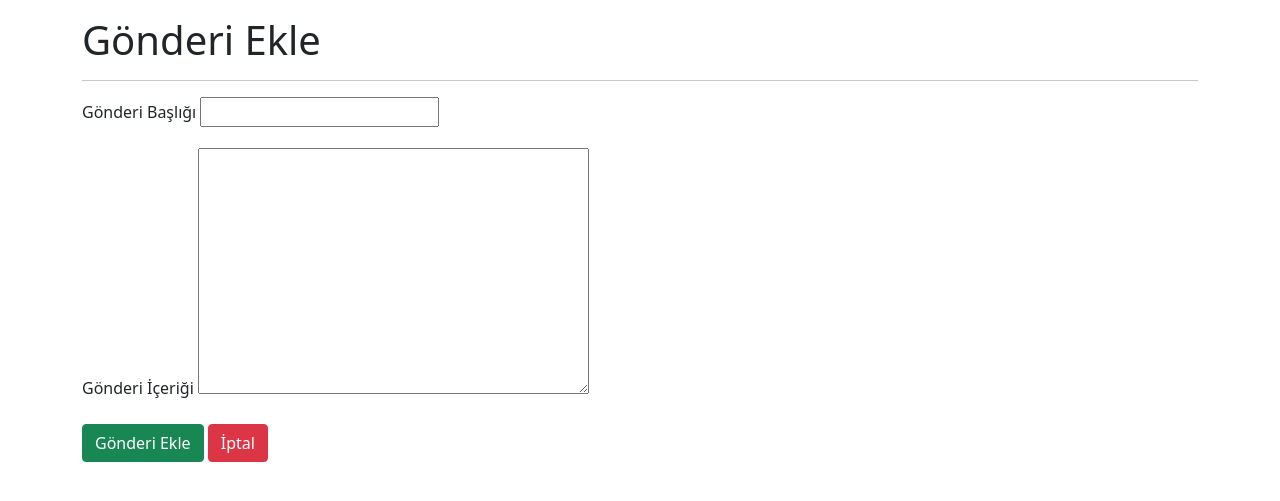
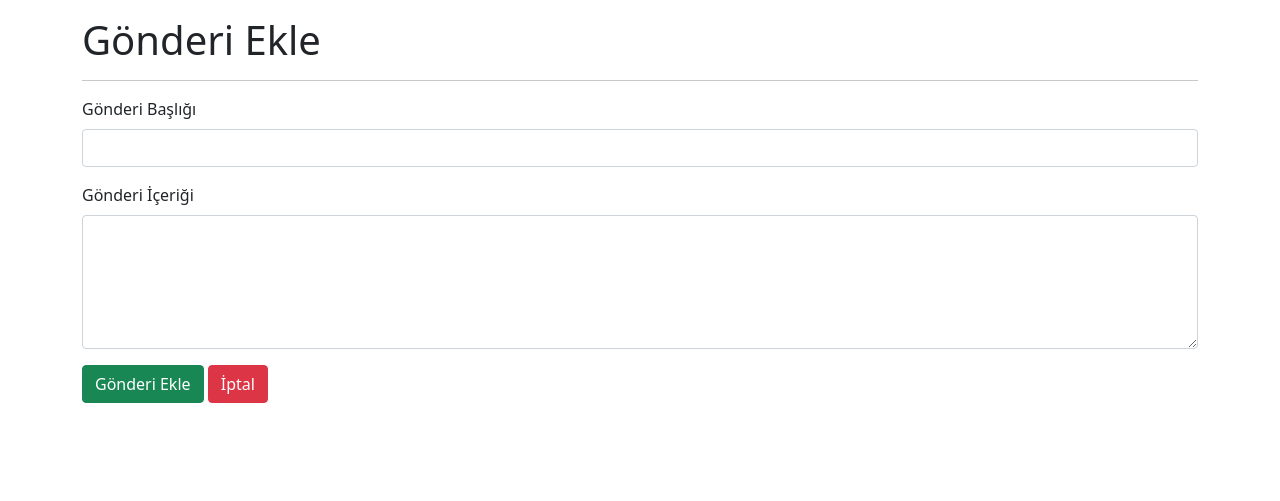
Before and after one commit to onuryilmazpw/basic-social-media, a Django app: page /add-post in a window 1280 px wide. Shown: the part 56-557 px from the top of the page. Run offline with Django 4.2, Linux system fonts and the light colour scheme; a user stored in the database is signed in; some libraries are stand-ins or nearby versions.

Commit message:
edit feed templates

```diff
--- a/feed/forms.py
+++ b/feed/forms.py
@@ -1,4 +1,5 @@
 from django import forms
+from django.forms import widgets
 from .models import UserPost
 
 class UserPostForm(forms.ModelForm):
@@ -9,3 +10,7 @@ class UserPostForm(forms.ModelForm):
             "title" : "Gönderi Başlığı",
             "post_text" : "Gönderi İçeriği"
         }
+        widgets = {
+            "title" : widgets.TextInput(attrs={"class":"form-control"}),
+            "post_text" : widgets.Textarea(attrs={"class":"form-control", "rows":"5"})
+        }
--- a/feed/templates/feed/add_post.html
+++ b/feed/templates/feed/add_post.html
@@ -19,12 +19,12 @@
 
                         {% for field in form %}
                             <div class="mb-3 {% if field.errors %} invalid {% endif %}">
+                                <label class="form-label" for="{{ field.id_for_label}}">{{ field.label }}</label>
                                 {% if field.errors %}
-                                    <div class="alert alert-danger">
+                                    <div class="alert alert-danger" role="alert">
                                         {{ field.errors }}
                                     </div>
                                 {% endif %}
-                                <label class="form-label" for="{{ field.id_for_label}}">{{ field.label }}</label>
                                 {{ field }}
                             </div>
                         {% endfor %}
```
Also changed, not shown: db.sqlite3.
